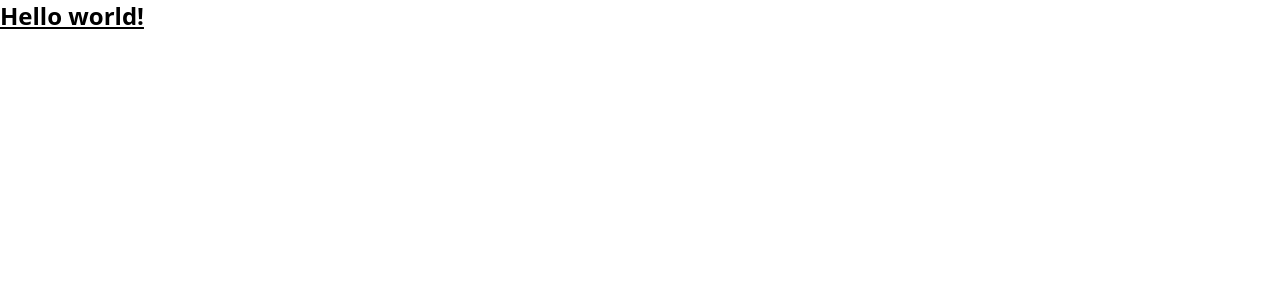
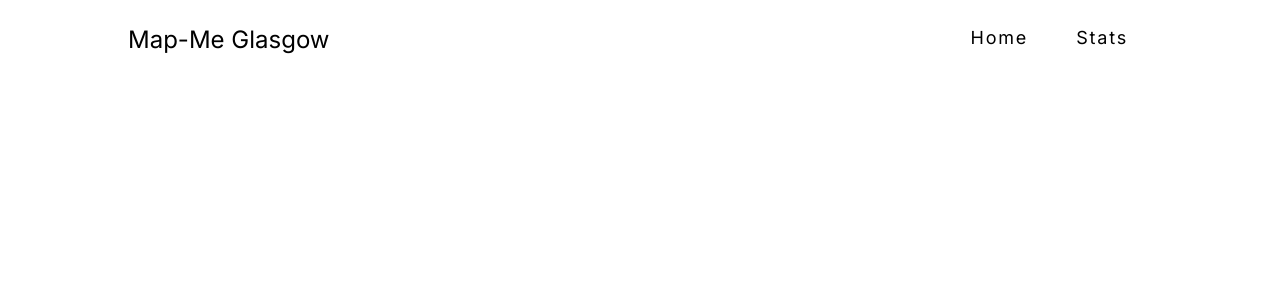
Before and after one commit to DylanBowmandsk/map-me, a React (Create React App) app: page / in a window 1280 px wide. Shown: the top 300 px of the page. Built offline with nearby package versions, Linux system fonts and the light colour scheme.

Commit message:
added basic nav

```diff
--- a/src/App.js
+++ b/src/App.js
@@ -1,14 +1,13 @@
-
+import Navbar from "./Navbar"
+import "./style.css"
 
 
 function App() {
   return (
     <div className="App">
-      <header className="App-header">
-      <h1 className="text-2xl font-bold underline">
-      Hello world!
-    </h1>
-      </header>
+      <Navbar/>
+
+
     </div>
   );
 }
--- /dev/null
+++ b/src/Map.jsx
@@ -0,0 +1,7 @@
+const Map = () => {
+    return (
+        <div id="map"></div>
+    )
+}
+
+export default Map
--- /dev/null
+++ b/src/Navbar.jsx
@@ -0,0 +1,13 @@
+const Navbar = () => {
+    return (
+        <div className="flex flex-row justify-between px-32 py-6">
+            <a id="logo" className="text-2xl">Map-Me Glasgow</a>
+            <ul className="list-none text-lg tracking-widest">
+                <li className="inline mx-6">Home</li>
+                <li className="inline mx-6">Stats</li>
+            </ul>
+        </div>
+    )
+}
+
+export default Navbar
--- /dev/null
+++ b/src/style.css
@@ -0,0 +1,6 @@
+@import url('https://fonts.googleapis.com/css2?family=Inter:wght@100;200;300;400;500;600;700;800;900&family=Sora:wght@100;200;300;400;500;600;700;800&display=swap');
+
+
+body{
+    font-family: "Inter", sans-serif;
+}
```
